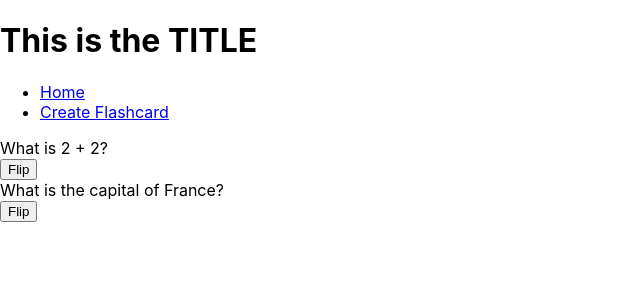
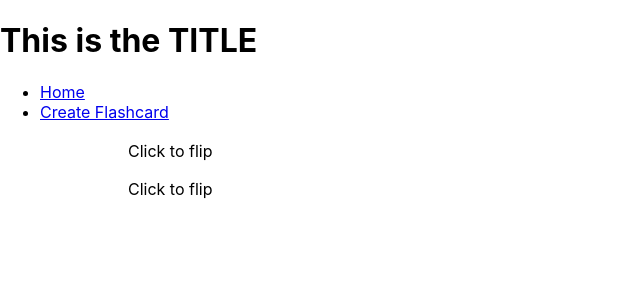
Before and after one commit to berniedovD/flashcards, a React (Create React App) app: page / in a window 1280 px wide. Shown: the top 300 px of the page, without its empty margins (0-640 px from the left). Built offline with nearby package versions, Linux system fonts and the light colour scheme.

Commit message:
first attempt at larger clickable flashcard

```diff
--- a/src/Flashcard.tsx
+++ b/src/Flashcard.tsx
@@ -1,21 +1,30 @@
 import React, { useState } from "react";
 
-type FlashcardProps = {
-  question: string;
-  answer: string;
-};
+interface FlashcardProps {
+  term: string;
+  definition: string;
+}
 
-const Flashcard: React.FC<FlashcardProps> = ({ question, answer }) => {
-  const [isFlipped, setIsFlipped] = useState(false);
+const Flashcard: React.FC<FlashcardProps> = ({ term, definition }) => {
+  const [showFront, setShowFront] = useState(true);
 
   return (
-    <div className="flashcard">
-      {isFlipped ? (
-        <div className="flashcard-answer">{answer}</div>
+    <div
+      className="flashcard"
+      style={{ width: "80%", height: "80%", margin: "auto" }}
+      onClick={() => setShowFront(!showFront)}
+    >
+      {showFront ? (
+        <div>
+          <h3>{term}</h3>
+          <p>Click to flip</p>
+        </div>
       ) : (
-        <div className="flashcard-question">{question}</div>
+        <div>
+          <h3>{definition}</h3>
+          <p>Click to flip</p>
+        </div>
       )}
-      <button onClick={() => setIsFlipped(!isFlipped)}>Flip</button>
     </div>
   );
 };
```
